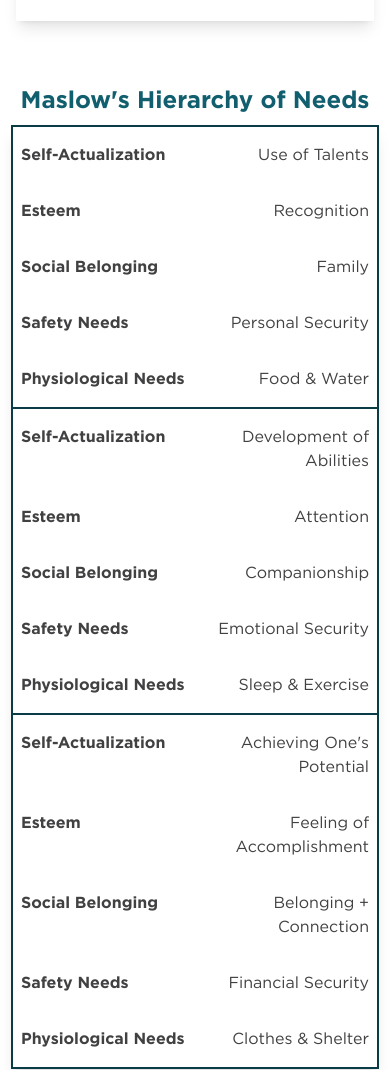
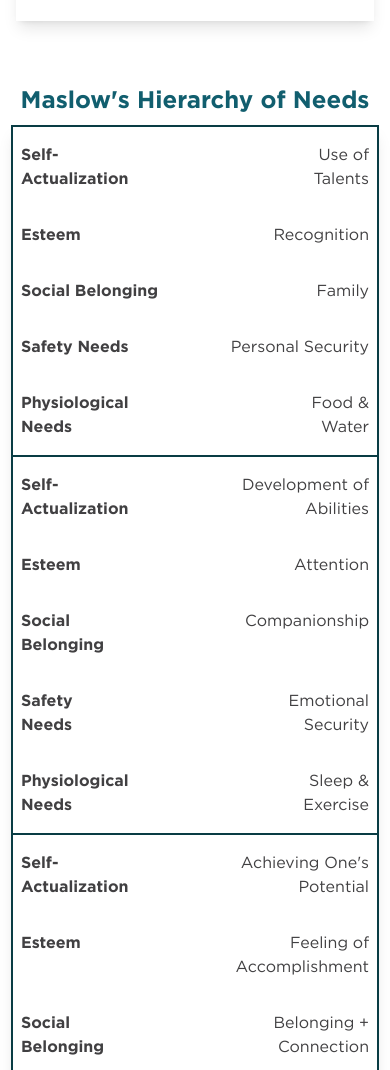
Before and after one commit to robroplol/michigan-virtual-preinterview, a website: page interview-project.html in a window 390 px wide. Shown: the part 3905-4975 px from the top of the page. Drawn offline with Linux system fonts and the light colour scheme.

Commit message:
table styles

```diff
--- a/interview-project.html
+++ b/interview-project.html
@@ -66,7 +66,7 @@
               The content of this course is centered on a three-part process of
               building self-advocacy:
             </p>
-            <ol class="pl-8 mb-2 list-decimal list-inside">
+            <ol class="pl-8 mb-2 list-decimal list-outside">
               <li class="">Understanding one's needs</li>
               <li class="">Knowing what supports might help</li>
               <li class="">Communicating those needs with others</li>
--- a/src/input.css
+++ b/src/input.css
@@ -129,8 +129,7 @@
     min-width: 50%;
     text-align: left;
     font-weight: bold;
-    vertical-align: top;
-    margin-right: 0px;
+    padding-right: 27%;
   }
 }
 
```
Also changed, not shown: dist/output.css, 2 other files.
